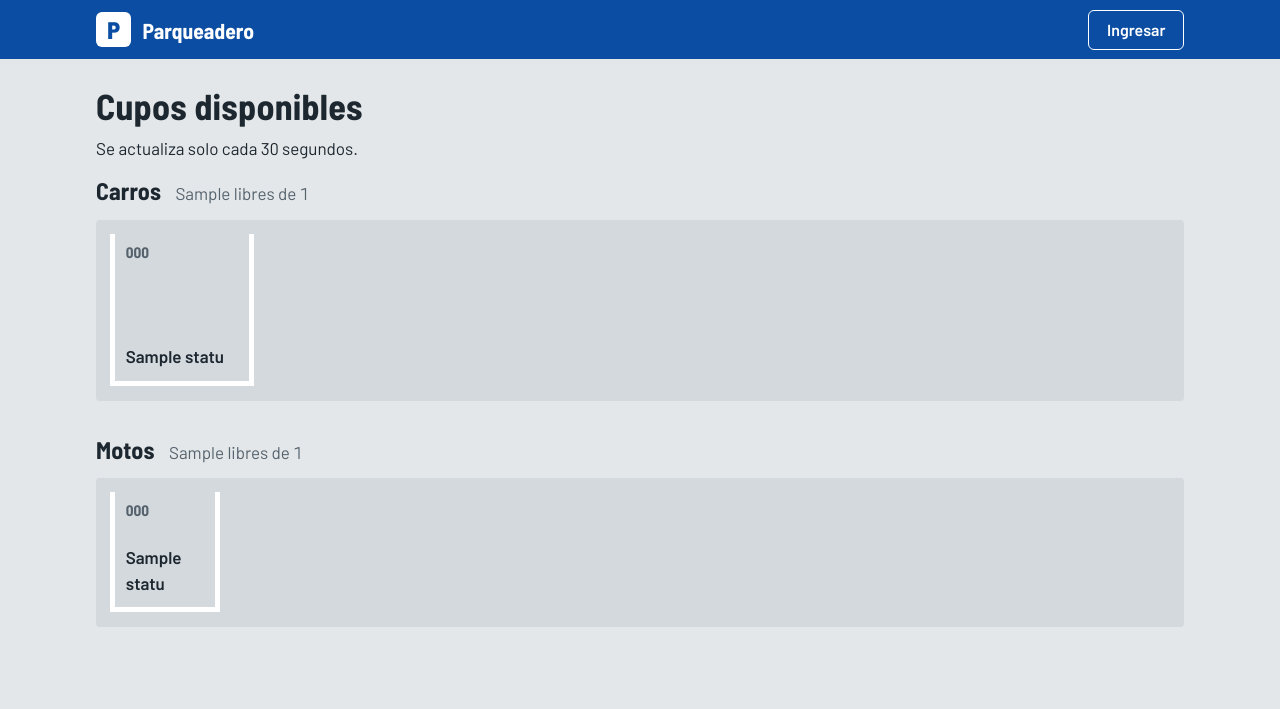
After one commit to Jhoser1801/Proyecto-Integrador-Servicos, a Spring app: template src/main/resources/templates/public/slots.html in a window 1280 px wide. The commit adds this page. Shown: the top 709 px of the page. Run offline with Thymeleaf, Linux system fonts and the light colour scheme; the template is opened without the code that fills it: most values are stand-ins (such as "Sample title", 1, 10 or a date in 2020); data that the repository does not hold is empty; some of the project's set-up classes (security, data sources, template engines, error pages and the like) are left out, and stand-ins take their place.

Commit message:
feat(web): página pública /cupos con la disponibilidad sin iniciar sesión
Muestra solo cupos libres/ocupados (sin placas ni horas), se recarga cada 30 s y
se enlaza desde el login.

```diff
--- a/src/main/java/dev/brice/parking/adapter/web/view/config/SecurityConfig.java
+++ b/src/main/java/dev/brice/parking/adapter/web/view/config/SecurityConfig.java
@@ -18,7 +18,7 @@ public class SecurityConfig {
     SecurityFilterChain securityFilterChain(HttpSecurity http) throws Exception {
         http
                 .authorizeHttpRequests(auth -> auth
-                        .requestMatchers("/css/**", "/error", "/error/**").permitAll()
+                        .requestMatchers("/css/**", "/error", "/error/**", "/cupos").permitAll()
                         .requestMatchers("/slots/**", "/tariffs/**", "/reports/**").hasRole(UserRole.ADMIN.name())
                         .anyRequest().authenticated())
                 .formLogin(form -> form.loginPage("/login").defaultSuccessUrl("/", true).permitAll())
--- a/src/main/resources/static/css/app.css
+++ b/src/main/resources/static/css/app.css
@@ -65,6 +65,7 @@ input:focus, select:focus { border-color: var(--sign); }
 .bay { position: relative; min-height: 9.5rem; padding: .55rem .65rem .7rem; display: flex; flex-direction: column; gap: .15rem;
        border: 0 solid var(--paint); border-width: 0 5px 5px; margin-bottom: .9rem; }
 .bay-code { font: 700 .95rem var(--font-head); color: var(--muted); }
+.bay-taken { margin-top: auto; font-weight: 600; color: var(--ink); }
 .bay-state { margin-top: auto; font-weight: 600; color: var(--free); }
 .bay.busy { background: var(--busy); }
 .bay.busy .bay-code { color: var(--ink); }
--- a/src/main/resources/templates/fragments/layout.html
+++ b/src/main/resources/templates/fragments/layout.html
@@ -26,6 +26,12 @@
         </div>
     </div>
 </header>
+<header class="topbar" th:fragment="publicnav">
+    <div class="topbar-inner">
+        <a class="logo" th:href="@{/cupos}"><span class="logo-p" aria-hidden="true">P</span>Parqueadero</a>
+        <div class="who"><a class="btn quiet compact" style="color:#fff;border-color:#fff" th:href="@{/login}">Ingresar</a></div>
+    </div>
+</header>
 <div th:fragment="messages">
     <div class="notice success" role="status" th:if="${success}" th:text="${success}"></div>
     <div class="notice error" role="alert" th:if="${error}" th:text="${error}"></div>
--- a/src/main/resources/templates/login.html
+++ b/src/main/resources/templates/login.html
@@ -19,6 +19,7 @@
             </div>
             <button type="submit">Ingresar</button>
         </form>
+        <p style="margin:1rem 0 0"><a style="color:#fff" th:href="@{/cupos}">Ver cupos disponibles sin ingresar</a></p>
     </div>
 </main>
 </body>
--- /dev/null
+++ b/src/main/resources/templates/public/slots.html
@@ -0,0 +1,39 @@
+<!DOCTYPE html>
+<html lang="es" xmlns:th="http://www.thymeleaf.org">
+<head th:replace="~{fragments/layout :: head('Cupos disponibles')}"></head>
+<body>
+<header th:replace="~{fragments/layout :: publicnav}"></header>
+<main>
+    <h1>Cupos disponibles</h1>
+    <p>Se actualiza solo cada 30 segundos.</p>
+
+    <section class="zone" aria-labelledby="cars-title">
+        <div class="zone-head">
+            <h2 id="cars-title">Carros</h2>
+            <p><span th:text="${freeCars}">0</span> libres de <span th:text="${carSlots.size()}">0</span></p>
+        </div>
+        <div class="bays">
+            <div class="bay" th:each="s : ${carSlots}" th:classappend="${s.status.name() == 'OCCUPIED'} ? 'busy'">
+                <span class="bay-code" th:text="${s.code}">A1</span>
+                <span class="bay-state" th:if="${s.status.name() == 'FREE'}" th:text="${s.status.visualName}">Libre</span>
+                <span class="bay-taken" th:unless="${s.status.name() == 'FREE'}" th:text="${s.status.visualName}">Ocupado</span>
+            </div>
+        </div>
+    </section>
+
+    <section class="zone" aria-labelledby="moto-title">
+        <div class="zone-head">
+            <h2 id="moto-title">Motos</h2>
+            <p><span th:text="${freeMotorcycles}">0</span> libres de <span th:text="${motorcycleSlots.size()}">0</span></p>
+        </div>
+        <div class="bays motorcycle">
+            <div class="bay" th:each="s : ${motorcycleSlots}" th:classappend="${s.status.name() == 'OCCUPIED'} ? 'busy'">
+                <span class="bay-code" th:text="${s.code}">M1</span>
+                <span class="bay-state" th:if="${s.status.name() == 'FREE'}" th:text="${s.status.visualName}">Libre</span>
+                <span class="bay-taken" th:unless="${s.status.name() == 'FREE'}" th:text="${s.status.visualName}">Ocupado</span>
+            </div>
+        </div>
+    </section>
+</main>
+</body>
+</html>
```
Also changed, not shown: src/main/java/dev/brice/parking/adapter/web/view/controller/PublicController.java (added, +35 -0 lines), README.md.
